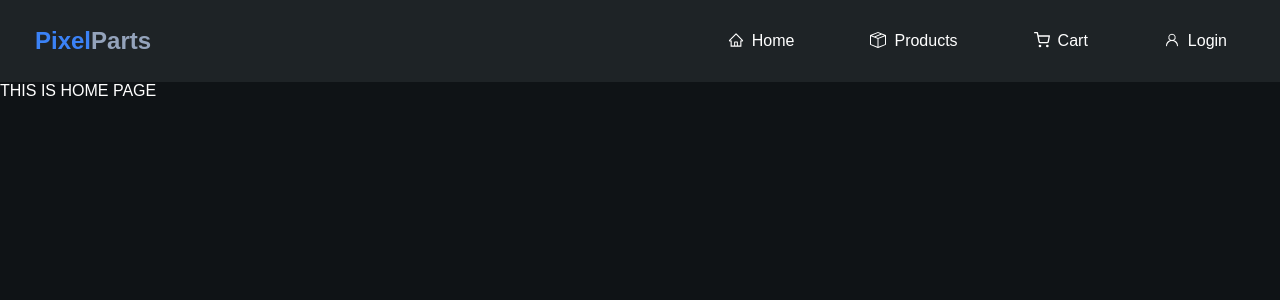
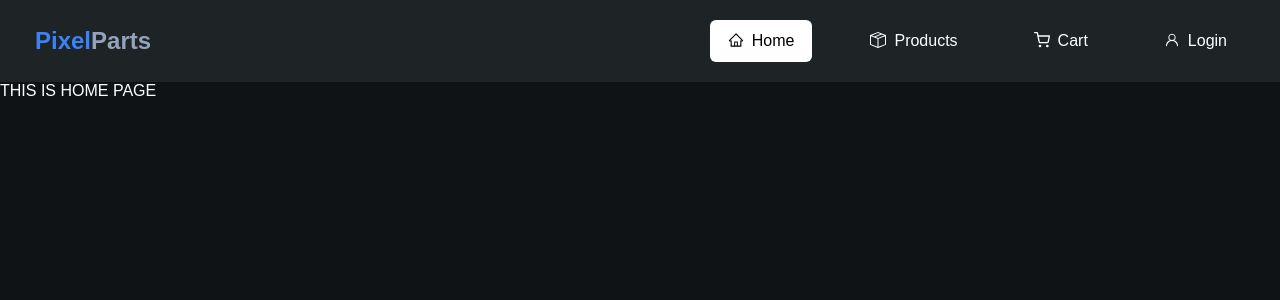
Before and after one commit to ryubex/pixel-parts, a React (Vite) app: page / in a window 1280 px wide. Shown: the top 300 px of the page. Built offline with nearby package versions, Linux system fonts and the light colour scheme.

Commit message:
Navbar button activity fixed

```diff
--- a/src/components/Navbar.jsx
+++ b/src/components/Navbar.jsx
@@ -3,7 +3,7 @@
 import { FiShoppingCart } from "react-icons/fi";
 import { GoPerson } from "react-icons/go";
 
-import { Link } from "react-router-dom";
+import { NavLink } from "react-router-dom";
 import '../styles/Navbar.css'
 
 export default function Navbar() {
@@ -17,31 +17,52 @@
             <div className="navBar-right">
                 <ul>
                     <li>
-                        <Link to="/" className='nav-link'>
-                            <AiOutlineHome />
-                            Home
-                        </Link>
+                        <NavLink
+                            to="/"
+                            end
+                            className={({ isActive }) =>
+                            isActive ? "nav-link active" : "nav-link"
+                            }
+                        >
+                                <AiOutlineHome />
+                                Home
+                        </NavLink>
                     </li>
 
                     <li>
-                        <Link to="/shop" className="nav-link">
+                        <NavLink
+                            to="/shop"
+                            className={({ isActive }) =>
+                                isActive ? "nav-link active" : "nav-link"
+                            }
+                        >
                             <BsBoxSeam />
                             Products
-                        </Link>
+                        </NavLink>
                     </li>
 
                     <li>
-                        <Link to="/cart" className="nav-link">
+                        <NavLink
+                            to="/cart"
+                            className={({ isActive }) =>
+                                isActive ? "nav-link active" : "nav-link"
+                            }
+                        >
                             <FiShoppingCart />
                             Cart
-                        </Link>
+                        </NavLink>
                     </li>
 
                     <li>
-                        <Link to="/login" className="nav-link">
+                        <NavLink
+                            to="/login"
+                            className={({ isActive }) =>
+                                isActive ? "nav-link active" : "nav-link"
+                            }
+                        >
                             <GoPerson />
                             Login
-                        </Link>
+                        </NavLink>
                     </li>
                 </ul>
             </div>
```
